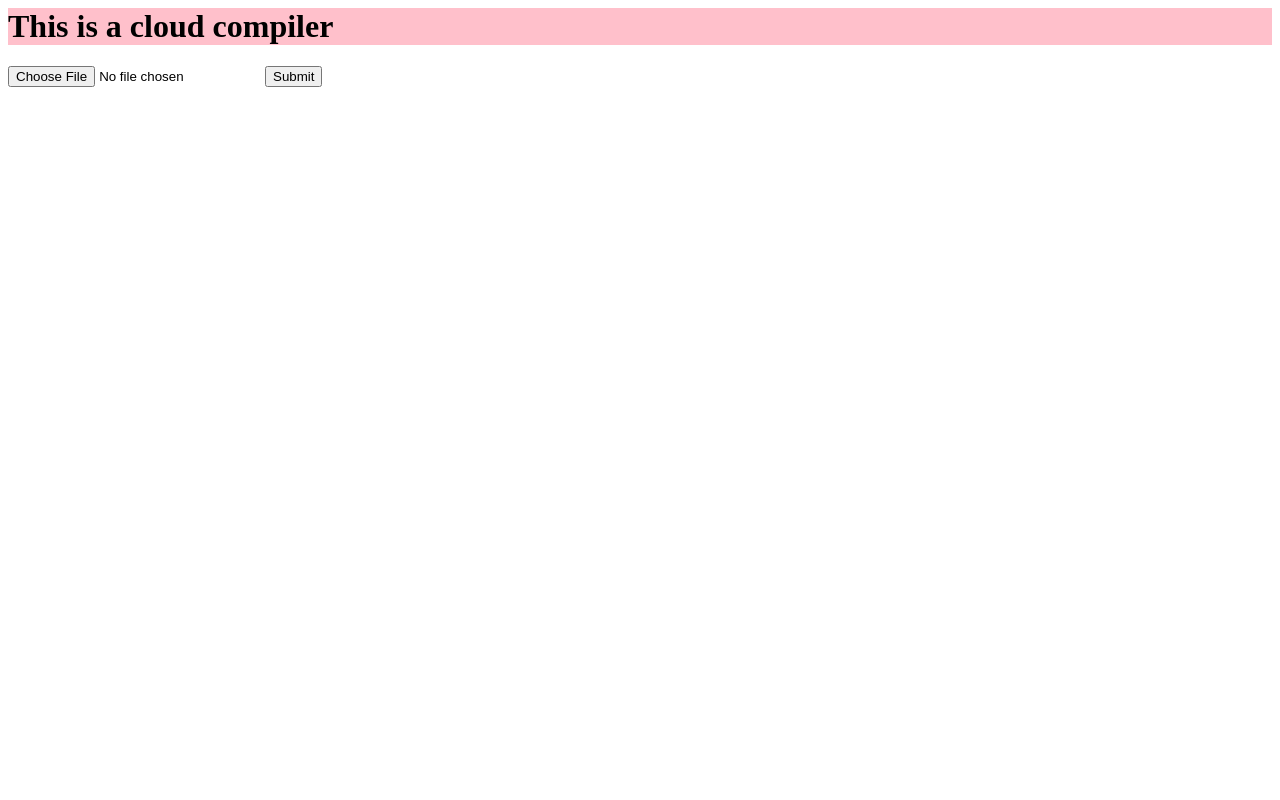
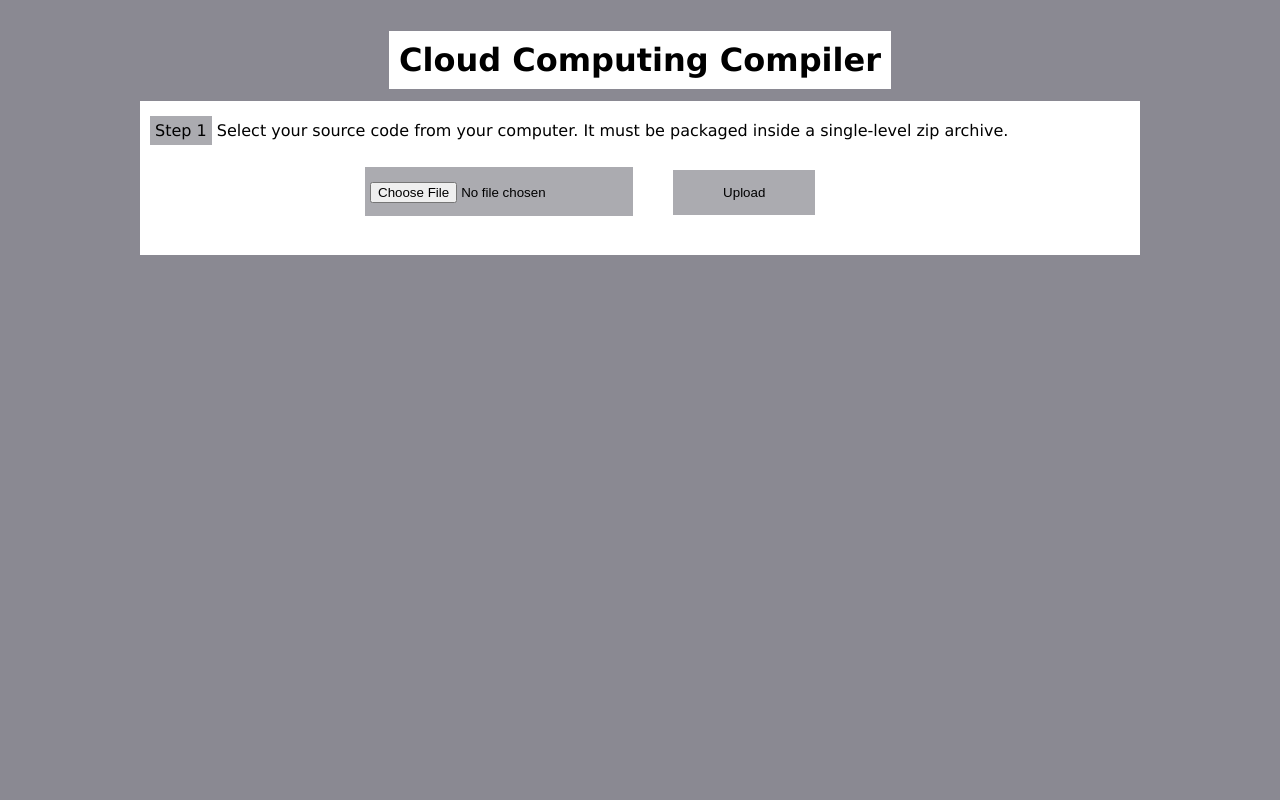
Before and after one commit to sr14978/cloud_computing, a Flask app: page /static/index.html in a window 1280 px wide. Run offline with Flask 2, Linux system fonts and the light colour scheme; some libraries are stand-ins or nearby versions.

Commit message:
janky ass jquery

```diff
--- a/static/css/index.css
+++ b/static/css/index.css
@@ -1,3 +1,192 @@
+
+html {
+ font-family: Verdana, Arial, sans-serif;
+ background-color: #8A8992;
+}
+
+.main-container {
+  width: 1000px;
+  margin: 10px auto;
+  padding: 10px;
+}
+
 .main-title {
-  background-color: pink;
+  text-align: center;
 }
+
+.main-title-text {
+  background-color: white;
+  padding: 10px;
+}
+
+.description {
+  vertical-align: middle;
+}
+
+.padded-description {
+  padding-top: 10px;
+}
+
+.step {
+  background-color: white;
+  padding: 10px;
+  margin-bottom: 10px;
+}
+
+.step-number {
+  background-color: #ABABB0;
+  padding: 5px;
+}
+
+.form-content {
+  width: 550px;
+  margin: 30px auto;
+}
+
+.file-selector {
+  background-color: #ABABB0;
+  padding: 15px 5px 15px 5px;
+  margin-right: 40px;
+  vertical-align: middle;
+}
+
+.upload-button {
+  /*Remove normal*/
+  border: 0;
+  background: none;
+  box-shadow:none;
+  border-radius: 0px;
+  /*add own*/
+  background-color: #ABABB0;
+  padding: 15px 50px 15px 50px;
+  vertical-align: middle;
+}
+
+.waiting-step {
+  display: none;
+}
+
+.waiting-description {
+  display: inline-block;
+}
+
+.download-step {
+  display: none;
+}
+
+.results-text {
+  padding-top: 20px;
+}
+
+.download-button-container {
+  width: 160px;
+  margin: 20px auto;
+}
+
+.download-button {
+  /*Remove normal*/
+  border: 0;
+  background: none;
+  box-shadow:none;
+  border-radius: 0px;
+  /*add own*/
+  background-color: #ABABB0;
+  padding: 15px 50px 15px 50px;
+  vertical-align: middle;
+}
+
+/*spinner*/
+
+.spinner {
+  display: inline-block;
+  vertical-align: middle;
+  width: 50px;
+  height: 40px;
+  text-align: center;
+  font-size: 10px;
+}
+
+.hide {
+  display: none;
+}
+
+.invisible {
+  visibility: hidden;
+}
+
+.spinner > div {
+  background-color: #333;
+  height: 100%;
+  width: 6px;
+  display: inline-block;
+
+  -webkit-animation: sk-stretchdelay 1.2s infinite ease-in-out;
+  animation: sk-stretchdelay 1.2s infinite ease-in-out;
+}
+
+.spinner .rect2 {
+  -webkit-animation-delay: -1.1s;
+  animation-delay: -1.1s;
+}
+
+.spinner .rect3 {
+  -webkit-animation-delay: -1.0s;
+  animation-delay: -1.0s;
+}
+
+.spinner .rect4 {
+  -webkit-animation-delay: -0.9s;
+  animation-delay: -0.9s;
+}
+
+.spinner .rect5 {
+  -webkit-animation-delay: -0.8s;
+  animation-delay: -0.8s;
+}
+
+@-webkit-keyframes sk-stretchdelay {
+  0%, 40%, 100% { -webkit-transform: scaleY(0.4) }
+  20% { -webkit-transform: scaleY(1.0) }
+}
+
+@keyframes sk-stretchdelay {
+  0%, 40%, 100% {
+    transform: scaleY(0.4);
+    -webkit-transform: scaleY(0.4);
+  }  20% {
+    transform: scaleY(1.0);
+    -webkit-transform: scaleY(1.0);
+  }
+}
+
+/*tick*/
+
+.tick {
+  width: 40px;
+  height: 40px;
+  vertical-align: middle;
+}
+
+.circ{
+    opacity: 0;
+    stroke-dasharray: 130;
+    stroke-dashoffset: 130;
+    -webkit-transition: all 1s;
+    -moz-transition: all 1s;
+    -ms-transition: all 1s;
+    -o-transition: all 1s;
+    transition: all 1s;
+}
+.tick{
+    stroke-dasharray: 50;
+    stroke-dashoffset: 50;
+    -webkit-transition: stroke-dashoffset 1s 0.5s ease-out;
+    -moz-transition: stroke-dashoffset 1s 0.5s ease-out;
+    -ms-transition: stroke-dashoffset 1s 0.5s ease-out;
+    -o-transition: stroke-dashoffset 1s 0.5s ease-out;
+    transition: stroke-dashoffset 1s 0.5s ease-out;
+}
+.drawn + svg .path{
+    opacity: 1;
+    stroke-dashoffset: 0;
+}
--- a/static/index.html
+++ b/static/index.html
@@ -6,10 +6,59 @@
     <link rel="stylesheet" href="/static/css/index.css?" />
   </head>
   <body>
-<h1 class="main-title">This is a cloud compiler</h1>
-<form id="fileUpload_form" >
+    <div class="main-container">
+      <h1 class="main-title">
+        <span class="main-title-text">Cloud Computing Compiler</span>
+      </h1>
+      <div id="upload_step" class="upload-step step">
+        <div class="description padded-description">
+          <span class="step-number">Step 1</span> Select your source code from your computer. It must be packaged inside a single-level zip archive.
+        </div>
+         <form id="fileUpload_form">
+           <div class="form-content">
+              <span class="file-selector">
                 <input type="file" id="file_input"/>
-<input type="submit" />
+              </span>
+              <input type="submit" class="upload-button" value="Upload"/>
+              <div id="uploading_spinner" class="spinner invisible">
+                <div class="rect1"></div>
+                <div class="rect2"></div>
+                <div class="rect3"></div>
+                <div class="rect4"></div>
+                <div class="rect5"></div>
+              </div>
+            </div>
           </form>
+      </div>
+      <div id="waiting_step" class="waiting-step step">
+        <div class="description waiting-description">
+          <span class="step-number">Step 2</span> Compiling
+        </div>
+        <div id="compiling_spinner" class="spinner">
+          <div class="rect1"></div>
+          <div class="rect2"></div>
+          <div class="rect3"></div>
+          <div class="rect4"></div>
+          <div class="rect5"></div>
+        </div>
+        <span class="trigger"></span>
+        <svg version="1.1" class="tick" x="0px" y="0px" viewBox="0 0 37 37" xml:space="preserve">
+          <path class="circ path" style="fill:none;stroke:#000;stroke-width:3;stroke-linejoin:round;stroke-miterlimit:10;" d="M30.5,6.5L30.5,6.5c6.6,6.6,6.6,17.4,0,24l0,0c-6.6,6.6-17.4,6.6-24,0l0,0c-6.6-6.6-6.6-17.4,0-24l0,0C13.1-0.2,23.9-0.2,30.5,6.5z"	/>
+          <polyline class="tick path" style="fill:none;stroke:#000;stroke-width:3;stroke-linejoin:round;stroke-miterlimit:10;" points="11.6,20 15.9,24.2 26.4,13.8 "/>
+        </svg>
+      </div>
+      <div id="download_step" class="download-step step">
+        <div class="description padded-description">
+          <span class="step-number">Step 3</span> Finished
+        </div>
+        <div id="results_text" class="results-text">
+          The compilation was successful. Click to download executable.
+        </div>
+        <div class="download-button-container">
+          <input type="button" value="Download" class="download-button" id="download_button" />
+        </div>
+      </div>
+
+    </div>
   </body>
 </html>
--- a/static/scripts/index.js
+++ b/static/scripts/index.js
@@ -21,6 +21,7 @@ function onLoad(e) {
     //get the flags
     //formData.append('flags', jsonstring_of_flags)
     console.log(formData);
+    startUploadingAnimation()
     $.ajax({
        url : '/api/v1/submit',
        type : 'PUT',
@@ -29,10 +30,28 @@ function onLoad(e) {
        contentType: false,
        enctype: 'multipart/form-data',
        success : function(data) {
-           console.log(data);
-           alert(data);
+          startCompilingAnimation()
+       },
+       error : function(data) {
+          $('#uploading_spinner').hide()
+          alert("There was an error in the request");
        }
     });
 
   }
 }
+
+function startUploadingAnimation() {
+  $('#uploading_spinner').toggleClass("invisible")
+}
+
+function startCompilingAnimation() {
+  $('#uploading_spinner').hide()
+  $('#waiting_step').slideDown()
+}
+
+function stopCompilingAnimation() {
+  $('#compiling_spinner').hide();
+  $(".trigger").toggleClass("drawn");
+  $('#download_step').slideDown();
+}
--- a/static/server.py
+++ b/static/server.py
@@ -3,6 +3,10 @@ app = Flask(__name__)
 @app.route("/static/index.html")
 def index():
     return send_file('index.html')
+
+@app.route("/static/index.xhtml")
+def xindex():
+    return send_file('index.xhtml')
 
 @app.route("/static/css/index.css")
 def css():
```
Lines whose indentation alone changed are shown as unchanged.
